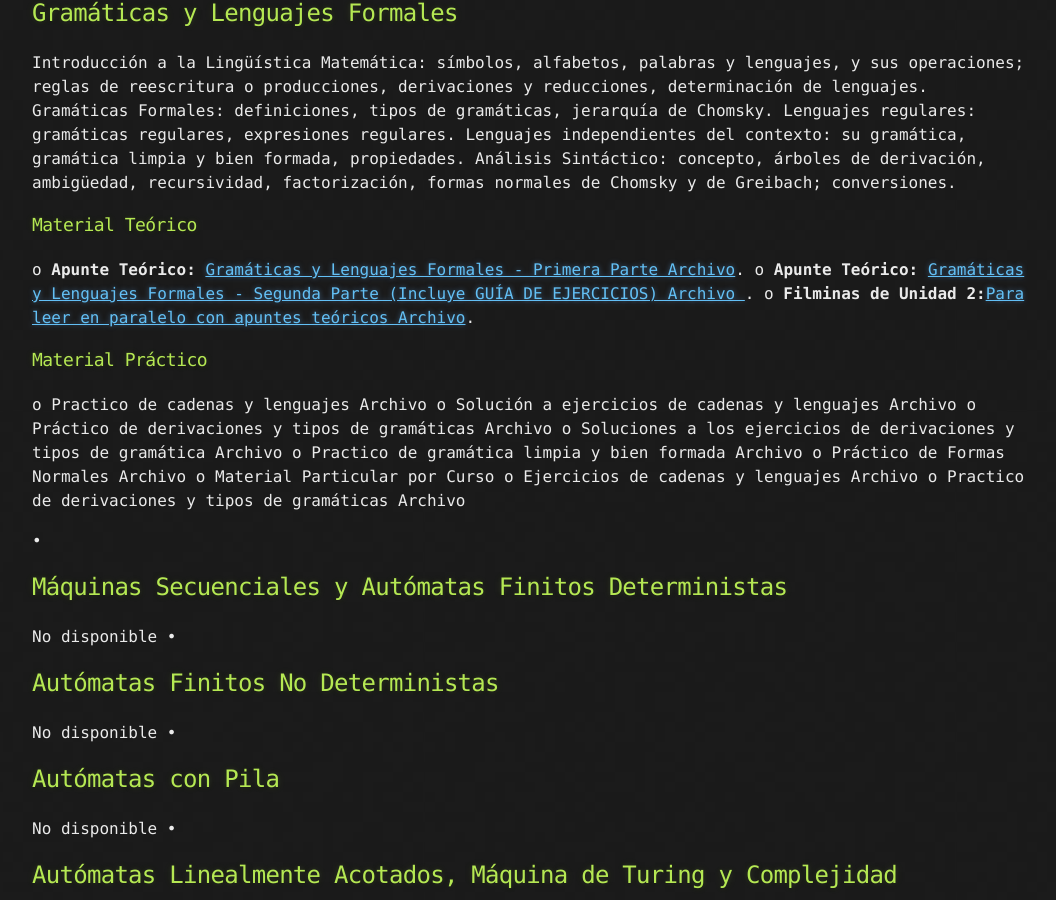
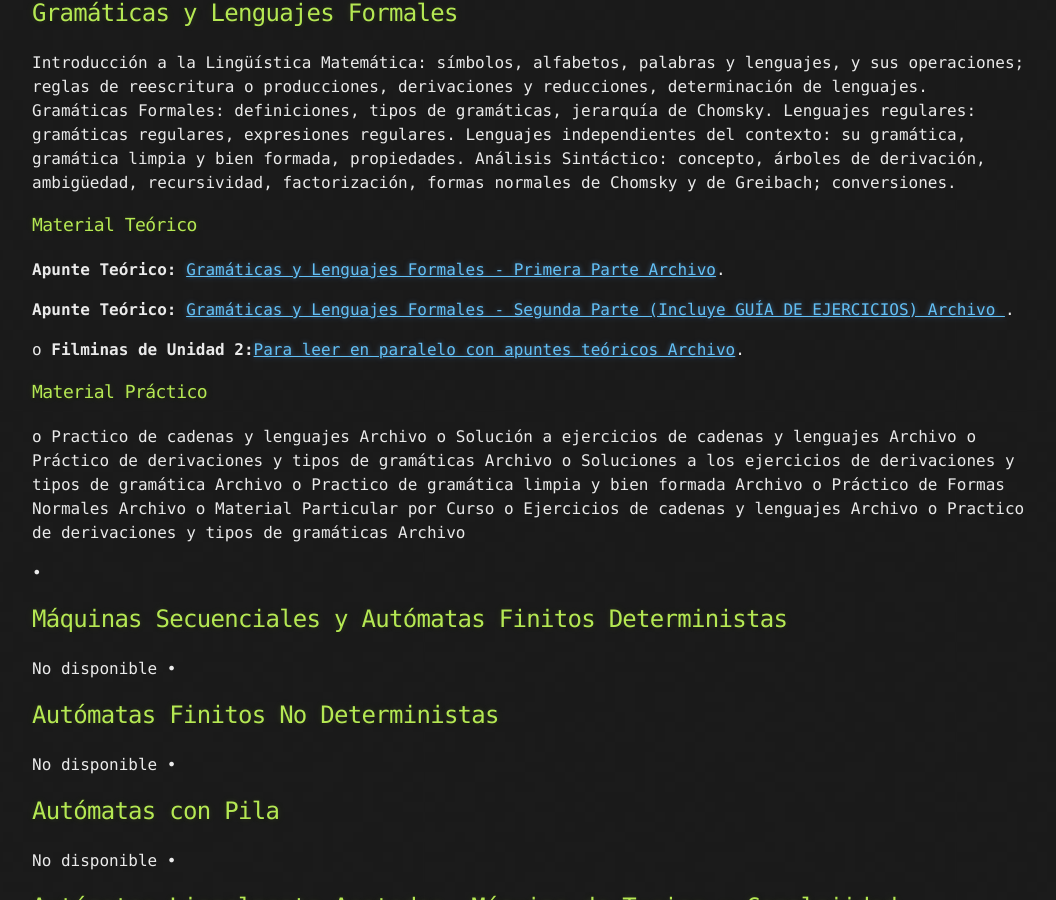
Before and after one commit to Ismael0351/utnfrcssl, a Jekyll site: the page built from index.md, in a window 1280 px wide and 900 px high, scrolled down 653 px. Shown: the whole window, without its empty margins (108-1164 px from the left). Built offline with Jekyll 4.4.1, drawn with Linux system fonts in a browser that asks for light colours; our own code applies the rules of GitHub Pages for plain Markdown files; the repository's description, which GitHub fills in, is left out.

```diff
--- a/index.md
+++ b/index.md
@@ -20,9 +20,12 @@ Teoría de Autómatas y Lenguajes: Historia y concepto de máquinas abstractas y
 ## Gramáticas y Lenguajes Formales
 Introducción a la Lingüística Matemática: símbolos, alfabetos, palabras y lenguajes, y sus operaciones; reglas de reescritura o producciones, derivaciones y reducciones, determinación de lenguajes. Gramáticas Formales: definiciones, tipos de gramáticas, jerarquía de Chomsky. Lenguajes regulares: gramáticas regulares, expresiones regulares. Lenguajes independientes del contexto: su gramática, gramática limpia y bien formada, propiedades. Análisis Sintáctico: concepto, árboles de derivación, ambigüedad, recursividad, factorización, formas normales de Chomsky y de Greibach; conversiones.
 ### 	Material Teórico
-o	 **Apunte Teórico:** <a href="https://www.dropbox.com/s/gevcz48jj5qbbzw/SSL_Clase03.pdf?dl=0" target="_blank">Gramáticas y Lenguajes Formales - Primera Parte Archivo</a>.
-o	 **Apunte Teórico:** <a href="https://www.dropbox.com/s/5x15nx0v43czb2m/SSL-ApunteTeoricoU2-1.pdf?dl=0" target="_blank">Gramáticas y Lenguajes Formales - Segunda Parte (Incluye GUÍA DE EJERCICIOS) Archivo </a>.
+ **Apunte Teórico:** <a href="https://www.dropbox.com/s/gevcz48jj5qbbzw/SSL_Clase03.pdf?dl=0" target="_blank">Gramáticas y Lenguajes Formales - Primera Parte Archivo</a>.
+
+ **Apunte Teórico:** <a href="https://www.dropbox.com/s/5x15nx0v43czb2m/SSL-ApunteTeoricoU2-1.pdf?dl=0" target="_blank">Gramáticas y Lenguajes Formales - Segunda Parte (Incluye GUÍA DE EJERCICIOS) Archivo </a>.
+
 o	 **Filminas de Unidad 2:**<a href="https://www.dropbox.com/s/nujtv43kc5usdjm/SSL-ApunteTeoricoU2-2.pdf?dl=0" target="_blank">Para leer en paralelo con apuntes teóricos Archivo</a>.
+
 
 ### 	Material Práctico
 o	 Practico de cadenas y lenguajes Archivo
```
